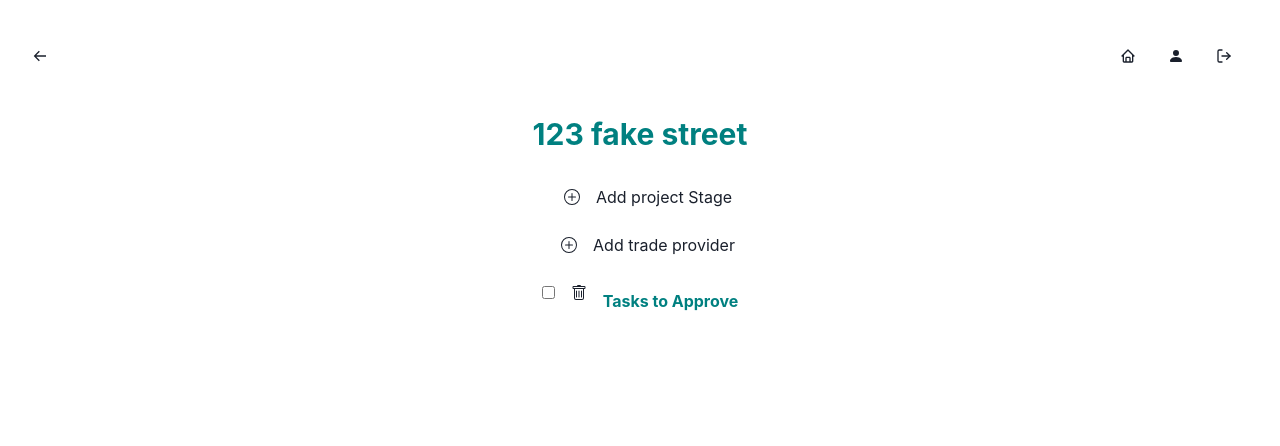
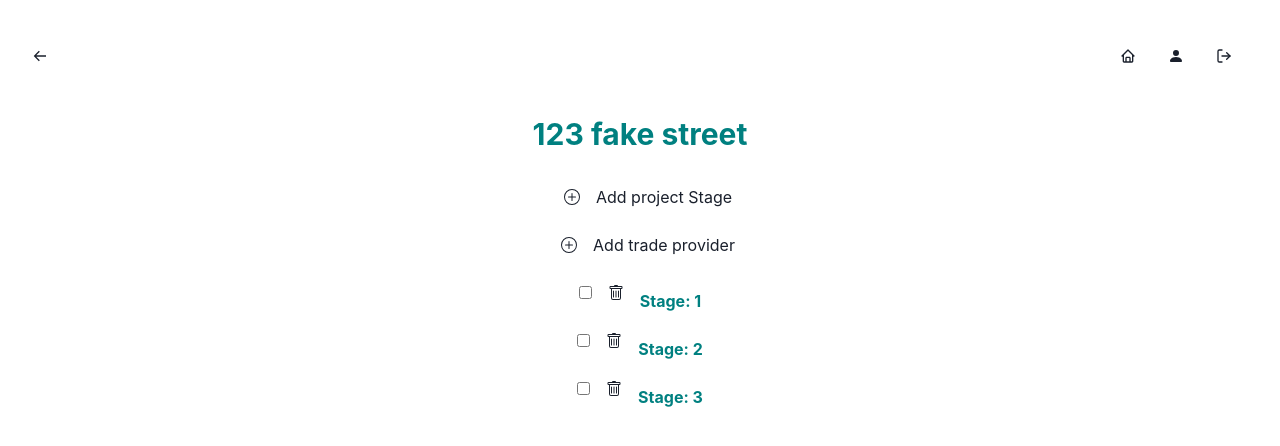
Before and after one commit to QuentinHS/full-stack-app-coder-academy, a React (Vite) app in the folder client/: page /stage in a window 1280 px wide. Shown: the top 446 px of the page. Built offline with nearby package versions, Linux system fonts and the light colour scheme.

Commit message:
Intergrated checkboxes with maping function to display all stages

```diff
--- a/client/src/components/CheckBox.jsx
+++ b/client/src/components/CheckBox.jsx
@@ -6,7 +6,8 @@ function CheckBox () {
 
   function toggle(value){
     return !value;
-  }
+}
+console.log(checked)
 
   return (
     <form>
--- a/client/src/components/Stage.jsx
+++ b/client/src/components/Stage.jsx
@@ -9,10 +9,11 @@ import CheckBox from "./CheckBox";
 const Stage = () => {
 
     const projectList = {projects: [{address: "123 fake street"}, {address: "555 Evergreen trc"}, {address: "31 Spooner st"}]}
-    const pm = {address: "123 fake street", task: [{stageNum: 1, taskNum: 1, trade: "carentry", provider: "Johno's construction"},{stageNum: 2, taskNum: 2, trade: "2 carentry", provider: "2 Johno's construction"}, {stageNum: 3, taskNum: 3, trade: "3 carentry", provider: "7 Johno's construction"}]}
+    const pm = {address: "123 fake street", stage: [{stageNum: 1, taskName: "foo", trade: "carentry", provider: "Johno's construction"},{stageNum: 2, taskName: "bar", trade: "2 carentry", provider: "2 Johno's construction"}, {stageNum: 3, taskName: "blah", trade: "3 carentry", provider: "7 Johno's construction"}]}
 
     const currentProject = pm
 
+    console.log(currentProject.task)
     return(
         <div>
             <Center>
@@ -26,11 +27,14 @@ const Stage = () => {
                 <Icon m="1rem" as={BsPlusCircle} />
                 <Link to="/">  Add trade provider </Link>
             </Center>
-            <Center>
-                <CheckBox />
-                <Icon m="1rem" as={BsTrash} />
-                <Text mt='1rem' fontSize='1xl' color='teal' as='b'>Tasks to Approve</Text>
-            </Center>
+                {currentProject.stage.map(task =>
+                    <Center>
+                        <CheckBox />
+                        <Icon m="1rem" as={BsTrash} />
+                        <Text mt='1rem' fontSize='1xl' color='teal' as='b'>Stage: {task.stageNum}</Text>
+                    </Center>
+            )}
+
         </div>
     )
 }
```
